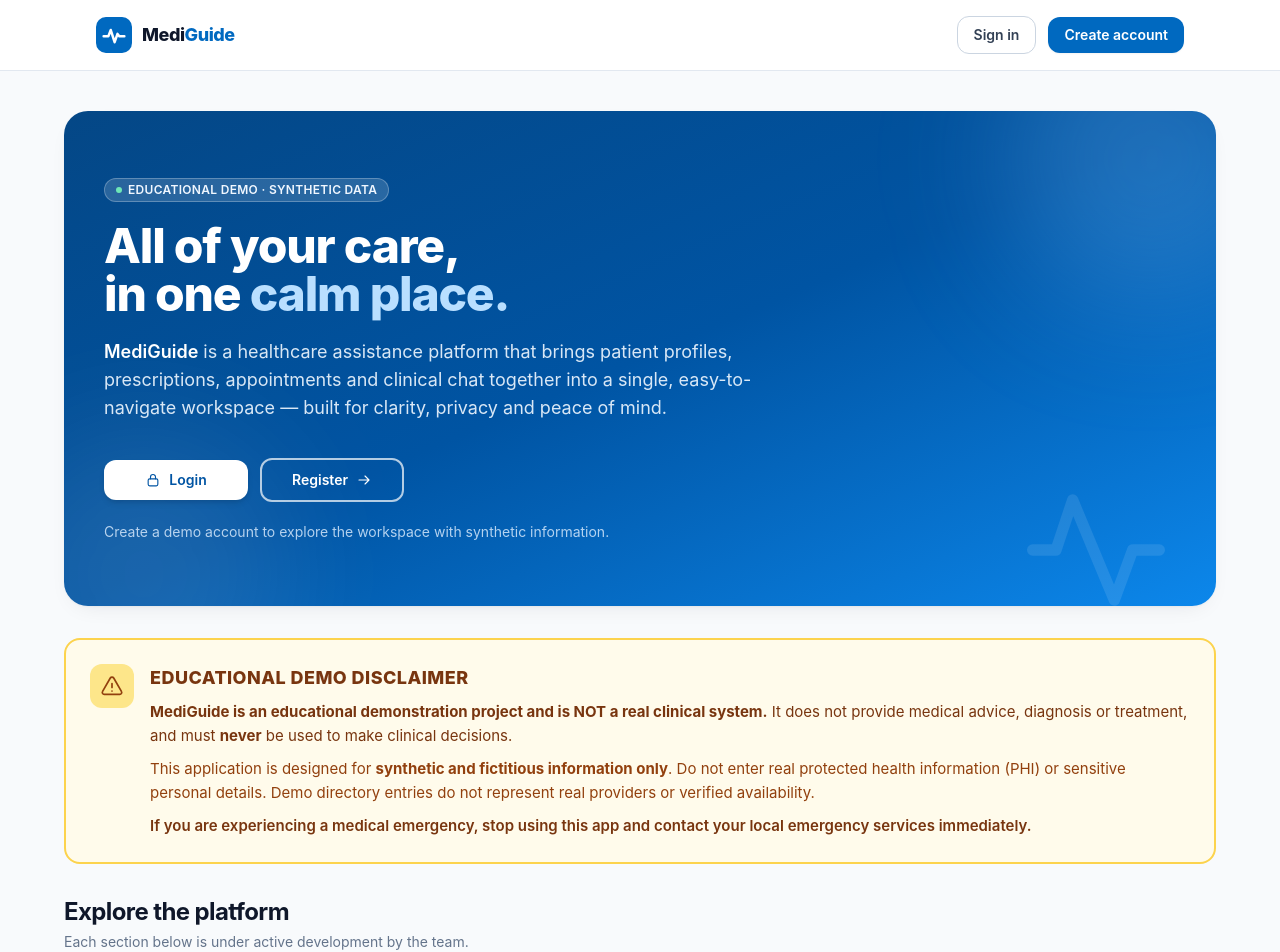
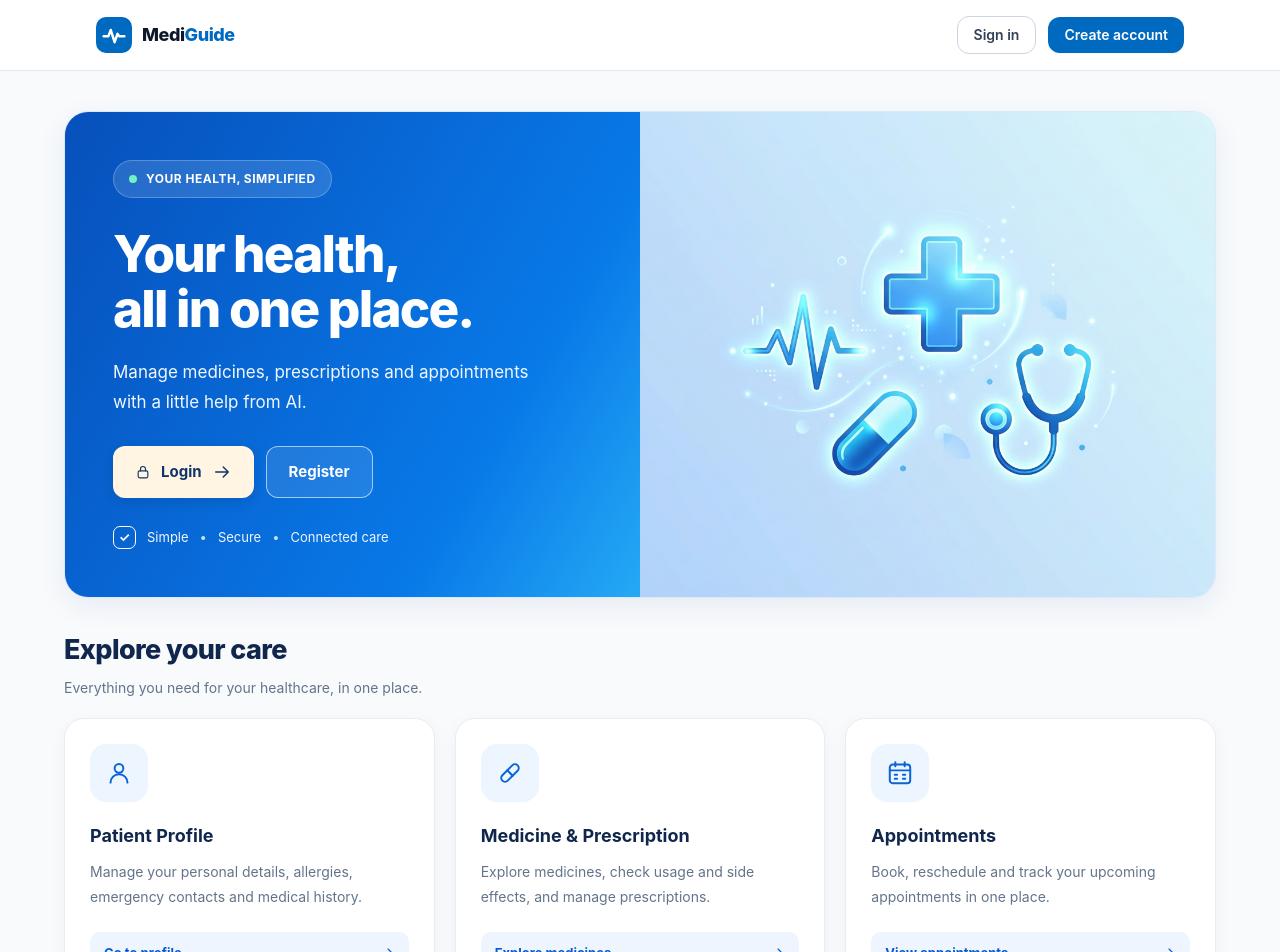
Before and after one commit to JanickVision27/MediGuide, a React (Vite) app in the folder client/: page / in a window 1280 px wide. Shown: the top 952 px of the page. Built offline with nearby package versions, Linux system fonts and the light colour scheme; no server answers.

Commit message:
updated home page UI and workflow.

```diff
--- /dev/null
+++ b/client/src/pages/Home.css
@@ -0,0 +1,376 @@
+/* Main page */
+.home-page {
+    color: #10264c;
+}
+
+/* Hero container */
+.home-hero {
+    display: grid;
+    grid-template-columns: 1fr 1fr;
+    min-height: 430px;
+    overflow: hidden;
+    border: 1px solid #dce9fb;
+    border-radius: 24px;
+    background: #edf5ff;
+    box-shadow: 0 8px 28px rgba(25, 67, 125, 0.08);
+}
+
+/* Left section */
+.home-hero-content {
+    display: flex;
+    flex-direction: column;
+    align-items: flex-start;
+    justify-content: center;
+    padding: 48px;
+    background: linear-gradient(120deg, #0750bb, #0879e8 72%, #25a9f5);
+    color: white;
+}
+
+.home-badge {
+    display: inline-flex;
+    align-items: center;
+    gap: 9px;
+    padding: 9px 15px;
+    border: 1px solid rgba(255, 255, 255, 0.24);
+    border-radius: 999px;
+    background: rgba(255, 255, 255, 0.13);
+    color: white;
+    font-size: 12px;
+    font-weight: 700;
+    letter-spacing: 0.5px;
+}
+
+.home-badge-dot {
+    width: 8px;
+    height: 8px;
+    flex-shrink: 0;
+    border-radius: 50%;
+    background: #72f2c1;
+}
+
+.home-hero-title {
+    margin-top: 28px;
+    color: white;
+    font-size: clamp(36px, 4vw, 58px);
+    font-weight: 800;
+    line-height: 1.08;
+    letter-spacing: -1.8px;
+}
+
+.home-hero-description {
+    max-width: 440px;
+    margin-top: 20px;
+    color: #f0f7ff;
+    font-size: 17px;
+    line-height: 1.8;
+}
+
+/* Buttons */
+.home-hero-actions {
+    display: flex;
+    flex-wrap: wrap;
+    gap: 12px;
+    margin-top: 28px;
+}
+
+.home-primary-button,
+.home-secondary-button {
+    display: inline-flex;
+    align-items: center;
+    justify-content: center;
+    gap: 10px;
+    min-height: 52px;
+    padding: 0 22px;
+    border-radius: 12px;
+    font-size: 15px;
+    font-weight: 700;
+    text-decoration: none;
+    transition: transform 0.2s, box-shadow 0.2s;
+}
+
+.home-primary-button {
+    background: #fff5e2;
+    color: #10336a;
+    box-shadow: 0 4px 12px rgba(0, 0, 0, 0.1);
+}
+
+.home-secondary-button {
+    border: 1px solid rgba(255, 255, 255, 0.6);
+    color: white;
+    background: rgba(255, 255, 255, 0.1);
+}
+
+.home-primary-button:hover,
+.home-secondary-button:hover {
+    transform: translateY(-2px);
+}
+
+.home-trust-row {
+    display: flex;
+    flex-wrap: wrap;
+    align-items: center;
+    gap: 11px;
+    margin-top: 28px;
+    color: #eff7ff;
+    font-size: 13px;
+}
+
+.home-shield {
+    display: inline-flex;
+    align-items: center;
+    justify-content: center;
+    width: 23px;
+    height: 23px;
+    border: 1.5px solid white;
+    border-radius: 7px;
+    font-weight: 700;
+}
+
+.home-trust-dot {
+    color: #bce3ff;
+}
+
+.home-welcome {
+    margin-top: 16px;
+    color: #e5f2ff;
+    font-size: 13px;
+}
+
+/* Right image section */
+.home-hero-image {
+    position: relative;
+    display: flex;
+    min-width: 0;
+    min-height: 430px;
+    align-items: center;
+    justify-content: center;
+    overflow: hidden;
+    background: linear-gradient(145deg, #f8fbff, #e8f2ff);
+}
+
+.home-hero-image img {
+    display: block;
+    width: 100%;
+    height: 100%;
+    min-height: 430px;
+    object-fit: cover;
+    object-position: center;
+}
+
+/* Section heading */
+.home-section-heading {
+    display: flex;
+    align-items: center;
+    justify-content: space-between;
+    margin-bottom: 20px;
+}
+
+.home-section-heading h2 {
+    color: #10264c;
+    font-size: 27px;
+    font-weight: 800;
+    letter-spacing: -0.6px;
+}
+
+.home-section-heading p {
+    margin-top: 7px;
+    color: #64748b;
+    font-size: 14px;
+}
+
+/* Feature cards */
+.home-feature-grid {
+    display: grid;
+    grid-template-columns: repeat(3, minmax(0, 1fr));
+    gap: 20px;
+}
+
+.home-feature-card {
+    display: flex;
+    min-width: 0;
+    flex-direction: column;
+    align-items: flex-start;
+    padding: 25px;
+    border: 1px solid #e7edf5;
+    border-radius: 20px;
+    background: white;
+    box-shadow: 0 5px 18px rgba(15, 40, 80, 0.045);
+    text-decoration: none;
+    transition: transform 0.2s, box-shadow 0.2s, border-color 0.2s;
+}
+
+.home-feature-card:hover {
+    transform: translateY(-4px);
+    border-color: #b9d7ff;
+    box-shadow: 0 12px 28px rgba(25, 86, 165, 0.1);
+}
+
+.home-feature-icon {
+    display: flex;
+    width: 58px;
+    height: 58px;
+    align-items: center;
+    justify-content: center;
+    border-radius: 16px;
+    background: #edf5ff;
+    color: #0864d8;
+}
+
+.home-feature-card h3 {
+    margin-top: 20px;
+    color: #10264c;
+    font-size: 18px;
+    font-weight: 750;
+}
+
+.home-feature-card p {
+    flex-grow: 1;
+    margin-top: 10px;
+    color: #64748b;
+    font-size: 14px;
+    line-height: 1.8;
+}
+
+.home-feature-action {
+    display: flex;
+    width: 100%;
+    align-items: center;
+    justify-content: space-between;
+    gap: 10px;
+    margin-top: 22px;
+    padding: 12px 14px;
+    border-radius: 10px;
+    background: #eef5ff;
+    color: #075bd0;
+    font-size: 13px;
+    font-weight: 700;
+}
+
+.home-feature-card:hover .home-feature-action {
+    background: #e0edff;
+}
+
+/* Privacy notice */
+.home-privacy {
+    display: flex;
+    align-items: center;
+    gap: 15px;
+    padding: 18px 22px;
+    border: 1px solid #d9e8ff;
+    border-radius: 16px;
+    background: #f0f6ff;
+}
+
+.home-privacy-icon {
+    display: flex;
+    width: 42px;
+    height: 42px;
+    flex-shrink: 0;
+    align-items: center;
+    justify-content: center;
+    border-radius: 50%;
+    background: #deebff;
+    color: #075bd0;
+}
+
+.home-privacy h3 {
+    color: #12478c;
+    font-size: 14px;
+    font-weight: 750;
+}
+
+.home-privacy p {
+    margin-top: 4px;
+    color: #64748b;
+    font-size: 12px;
+    line-height: 1.7;
+}
+
+/* Tablet */
+@media (max-width: 1024px) {
+    .home-hero-content {
+        padding: 32px;
+    }
+
+    .home-hero-title {
+        font-size: 42px;
+    }
+
+    .home-feature-grid {
+        gap: 14px;
+    }
+
+    .home-feature-card {
+        padding: 20px;
+    }
+}
+
+/* Mobile */
+@media (max-width: 768px) {
+    .home-hero {
+        grid-template-columns: 1fr;
+        border-radius: 18px;
+    }
+
+    .home-hero-content {
+        padding: 32px 24px;
+    }
+
+    .home-hero-title {
+        margin-top: 22px;
+        font-size: clamp(36px, 9vw, 48px);
+    }
+
+    .home-hero-description {
+        font-size: 15px;
+    }
+
+    .home-hero-image {
+        min-height: 280px;
+        max-height: 340px;
+    }
+
+    .home-hero-image img {
+        min-height: 280px;
+        max-height: 340px;
+        object-fit: contain;
+    }
+
+    .home-feature-grid {
+        grid-template-columns: 1fr;
+    }
+
+    .home-feature-card {
+        padding: 22px;
+    }
+
+    .home-section-heading h2 {
+        font-size: 23px;
+    }
+}
+
+@media (max-width: 420px) {
+    .home-hero-content {
+        padding: 27px 19px;
+    }
+
+    .home-hero-title {
+        font-size: 35px;
+        letter-spacing: -1px;
+    }
+
+    .home-hero-actions {
+        width: 100%;
+    }
+
+    .home-primary-button,
+    .home-secondary-button {
+        padding: 0 15px;
+        font-size: 13px;
+    }
+
+    .home-trust-row {
+        gap: 7px;
+        font-size: 11px;
+    }
+}
--- a/client/src/pages/Home.jsx
+++ b/client/src/pages/Home.jsx
@@ -1,167 +1,159 @@
+import './Home.css'
 import { Link } from 'react-router-dom'
+import { useAuth } from '../context/AuthContext.jsx'
 
 import {
   ArrowRightIcon,
-  AlertTriangleIcon,
   UserIcon,
   CalendarIcon,
-  ActivityIcon,
   LockIcon,
+  PillIcon,
 } from '../components/icons.jsx'
 
-/** Feature cards double as shortcuts into each teammate's area. */
 const FEATURES = [
   {
     to: '/profile',
-    label: 'Profile',
     Icon: UserIcon,
     title: 'Patient Profile',
-    description: 'Demographics, contact details, allergies and medical history in one place.',
+    description:
+      'Manage your personal details, allergies, emergency contacts and medical history.',
+    action: 'Go to profile',
+  },
+  {
+    to: '/medicines',
+    Icon: PillIcon,
+    title: 'Medicine & Prescription',
+    description:
+      'Explore medicines, check usage and side effects, and manage prescriptions.',
+    action: 'Explore medicines',
   },
   {
     to: '/appointments',
-    label: 'Appointments',
     Icon: CalendarIcon,
     title: 'Appointments',
-    description: 'Schedule, reschedule and track upcoming visits on a clear timeline.',
+    description:
+      'Book, reschedule and track your upcoming appointments in one place.',
+    action: 'View appointments',
   },
 ]
 
 export default function Home() {
+  const { user } = useAuth()
+
   return (
-    <div className="space-y-8">
-      {/* ============================ HERO ============================ */}
-      <section className="relative overflow-hidden rounded-3xl bg-gradient-to-br from-brand-800 via-brand-700 to-brand-500 px-6 py-14 shadow-card sm:px-10 sm:py-16">
-        {/* Decorative glow + ECG line */}
-        <div
-          aria-hidden="true"
-          className="pointer-events-none absolute -right-20 -top-24 h-72 w-72 rounded-full bg-brand-300/25 blur-3xl"
-        />
-        <div
-          aria-hidden="true"
-          className="pointer-events-none absolute -bottom-28 -left-16 h-72 w-72 rounded-full bg-white/10 blur-3xl"
-        />
-        <ActivityIcon
-          aria-hidden="true"
-          className="pointer-events-none absolute -bottom-6 right-4 h-40 w-40 text-white/10 sm:right-10"
-        />
+    <main className="home-page space-y-8">
 
-        <div className="relative max-w-3xl">
-          <span className="badge bg-white/15 text-brand-50 ring-1 ring-inset ring-white/25">
-            <span className="h-1.5 w-1.5 rounded-full bg-emerald-300" aria-hidden="true" />
-            Educational Demo &middot; Synthetic Data
+      {/* HERO SECTION */}
+      <section className="home-hero">
+
+        {/* LEFT TEXT SECTION */}
+        <div className="home-hero-content">
+
+          <span className="home-badge">
+            <span className="home-badge-dot" />
+            YOUR HEALTH, SIMPLIFIED
           </span>
 
-          <h1 className="mt-5 text-4xl font-extrabold leading-[1.1] tracking-tight text-white sm:text-5xl">
-            All of your care,
-            <br className="hidden sm:block" /> in one{' '}
-            <span className="text-brand-200">calm place.</span>
+          <h1 className="home-hero-title">
+            Your health,
+            <br />
+            all in one place.
           </h1>
 
-          <p className="mt-5 max-w-2xl text-base leading-relaxed text-brand-50/90 sm:text-lg">
-            <strong className="font-semibold text-white">MediGuide</strong> is a healthcare
-            assistance platform that brings patient profiles, prescriptions, appointments and
-            clinical chat together into a single, easy-to-navigate workspace &mdash; built for
-            clarity, privacy and peace of mind.
+          <p className="home-hero-description">
+            Manage medicines, prescriptions and appointments
+            with a little help from AI.
           </p>
 
-          {/* Auth actions */}
-          <div className="mt-9 flex flex-col gap-3 sm:flex-row sm:items-center">
-            <Link to="/login" className="btn-on-dark sm:min-w-[9rem]">
+          <div className="home-hero-actions">
+            {user ? (
+              <Link to="/profile" className="home-primary-button">
+                Open workspace
+                <ArrowRightIcon className="h-5 w-5" />
+              </Link>
+            ) : (
+              <>
+                <Link to="/login" className="home-primary-button">
                   <LockIcon className="h-4 w-4" />
                   Login
+                  <ArrowRightIcon className="h-5 w-5" />
                 </Link>
-            <Link to="/register" className="btn-outline-light sm:min-w-[9rem]">
+
+                <Link to="/register" className="home-secondary-button">
                   Register
-              <ArrowRightIcon className="h-4 w-4" />
                 </Link>
+              </>
+            )}
           </div>
 
-          <p className="mt-5 text-sm text-brand-100/80">
-            Create a demo account to explore the workspace with synthetic information.
+          <div className="home-trust-row">
+            <span className="home-shield">✓</span>
+            <span>Simple</span>
+            <span className="home-trust-dot">•</span>
+            <span>Secure</span>
+            <span className="home-trust-dot">•</span>
+            <span>Connected care</span>
+          </div>
+
+          {user && (
+            <p className="home-welcome">
+              Welcome back,{' '}
+              <strong>
+                {user.fullName || user.email}
+              </strong>
+              . Your workspace is ready.
             </p>
+          )}
+        </div>
+
+        {/* RIGHT MEDICAL IMAGE */}
+        <div className="home-hero-image">
+          <img
+            src="/medical-hero.jpg"
+            alt="Blue medical cross, stethoscope and medicine capsule"
+          />
         </div>
       </section>
 
-      {/* ===================== DISCLAIMER (SAFETY) ===================== */}
-      <section
-        role="note"
-        aria-label="Educational demo disclaimer"
-        className="rounded-2xl border-2 border-amber-300 bg-amber-50 p-5 sm:p-6"
-      >
-        <div className="flex items-start gap-4">
-          <span className="flex h-11 w-11 shrink-0 items-center justify-center rounded-xl bg-amber-200 text-amber-800">
-            <AlertTriangleIcon className="h-6 w-6" />
-          </span>
+      {/* FEATURE SECTION */}
+      <section aria-labelledby="explore-heading">
 
-          <div className="min-w-0 space-y-2">
-            <h2 className="text-base font-extrabold uppercase tracking-wide text-amber-900 sm:text-lg">
-              Educational Demo Disclaimer
+        <div className="home-section-heading">
+          <div>
+            <h2 id="explore-heading">
+              Explore your care
             </h2>
-            <p className="text-sm leading-relaxed text-amber-900 sm:text-[15px]">
-              <strong className="font-bold">
-                MediGuide is an educational demonstration project and is NOT a real clinical
-                system.
-              </strong>{' '}
-              It does not provide medical advice, diagnosis or treatment, and must{' '}
-              <strong className="font-bold">never</strong> be used to make clinical decisions.
-            </p>
-            <p className="text-sm leading-relaxed text-amber-800 sm:text-[15px]">
-              This application is designed for <strong className="font-bold">synthetic and fictitious information only</strong>.
-              Do not enter real protected health information (PHI) or sensitive personal details.
-              Demo directory entries do not represent real providers or verified availability.
-            </p>
-            <p className="text-sm font-semibold leading-relaxed text-amber-900 sm:text-[15px]">
-              If you are experiencing a medical emergency, stop using this app and contact your
-              local emergency services immediately.
-            </p>
-          </div>
-        </div>
-      </section>
-
-      {/* ========================= FEATURES ========================= */}
-      <section aria-labelledby="explore-heading">
-        <div className="mb-4 flex items-end justify-between gap-4">
-          <div>
-            <h2
-              id="explore-heading"
-              className="text-xl font-bold tracking-tight text-slate-900 sm:text-2xl"
-            >
-              Explore the platform
-            </h2>
-            <p className="mt-1 text-sm text-slate-500">
-              Each section below is under active development by the team.
+            <p>
+              Everything you need for your healthcare, in one place.
             </p>
           </div>
         </div>
 
-        <div className="grid gap-4 sm:grid-cols-2">
-          {FEATURES.map(({ to, label, Icon, title, description }) => (
+        <div className="home-feature-grid">
+          {FEATURES.map(
+            ({ to, Icon, title, description, action }) => (
               <Link
                 key={to}
                 to={to}
-              className="card group flex items-start gap-4 p-5 transition-all duration-200 hover:-translate-y-0.5 hover:border-brand-200 hover:shadow-lg"
+                className="home-feature-card"
               >
-              <span className="flex h-11 w-11 shrink-0 items-center justify-center rounded-xl bg-brand-50 text-brand-600 transition-colors duration-200 group-hover:bg-brand-600 group-hover:text-white">
-                <Icon className="h-5 w-5" />
+                <span className="home-feature-icon">
+                  <Icon className="h-7 w-7" />
                 </span>
 
-              <span className="min-w-0 flex-1">
-                <span className="flex items-center gap-2">
-                  <span className="truncate text-base font-semibold text-slate-900">{title}</span>
-                  <ArrowRightIcon className="h-4 w-4 shrink-0 text-slate-300 transition-all duration-200 group-hover:translate-x-0.5 group-hover:text-brand-600" />
-                </span>
-                <span className="mt-1 block text-sm leading-relaxed text-slate-500">
-                  {description}
-                </span>
-                <span className="mt-2.5 inline-block rounded-md bg-slate-100 px-2 py-0.5 font-mono text-[11px] font-medium text-slate-500">
-                  {to}
-                </span>
+                <h3>{title}</h3>
+
+                <p>{description}</p>
+
+                <span className="home-feature-action">
+                  {action}
+                  <ArrowRightIcon className="h-4 w-4" />
                 </span>
               </Link>
-          ))}
+            ),
+          )}
         </div>
       </section>
-    </div>
+    </main>
   )
 }
```
Also changed, not shown: client/public/medical-hero.jpg (added), 1 other file (tests, documents, lock files or other folders). Lines whose indentation alone changed are shown as unchanged.
